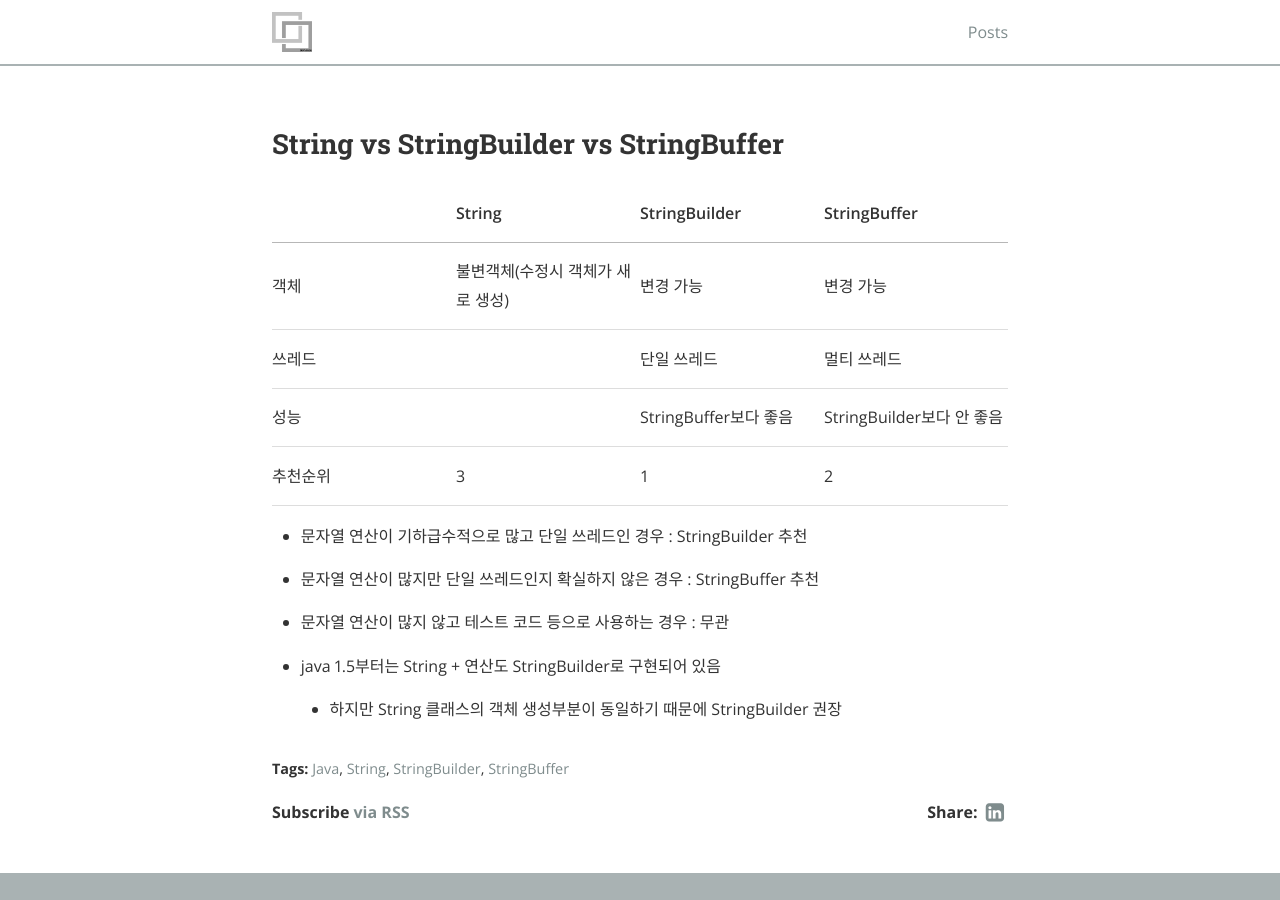
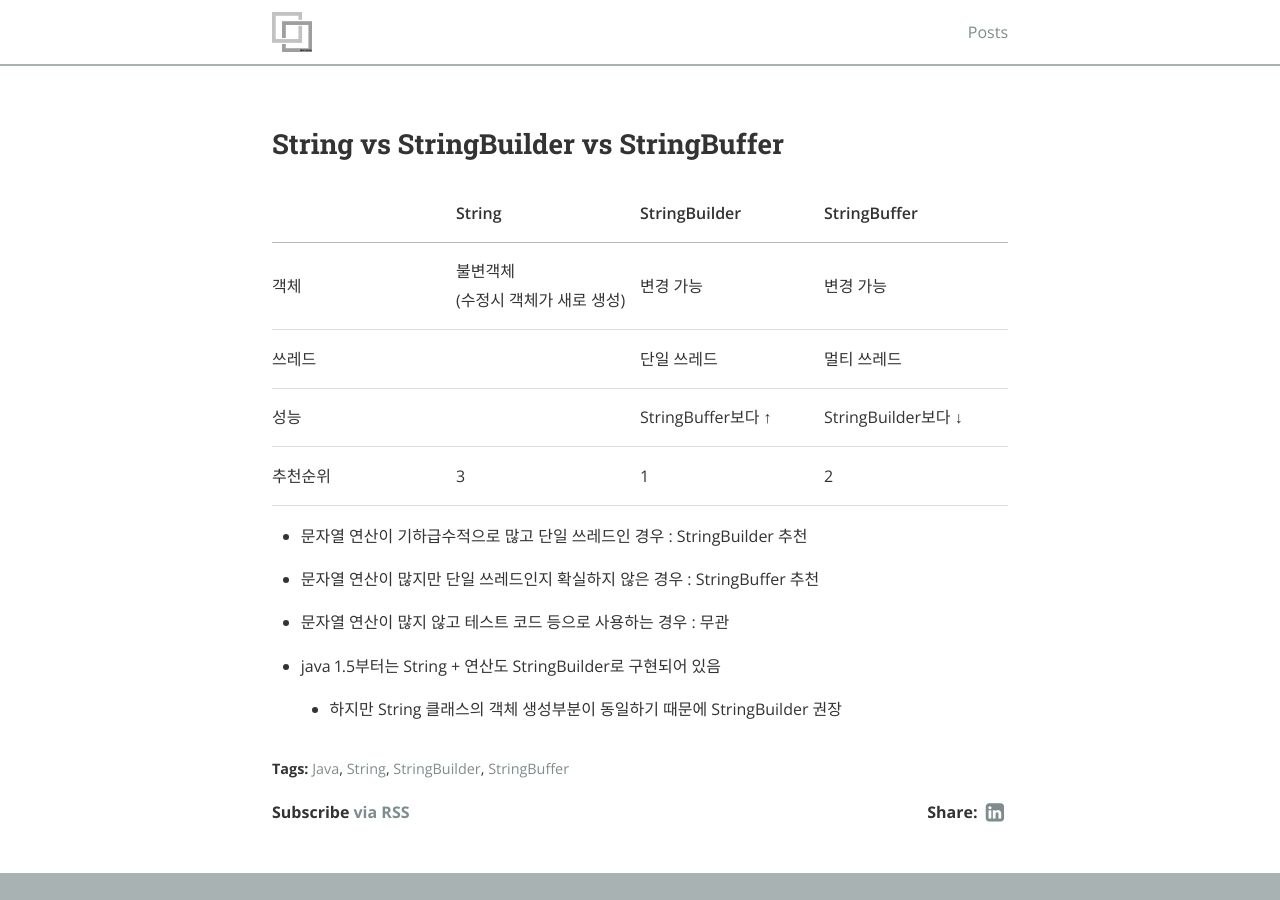
Before and after one commit to gptjs409/gptjs409.github.io, a Jekyll site: the page built from _posts/java/2019-08-01-Strings.md, in a window 1280 px wide and 900 px high, scrolled down 1276 px. Built offline with Jekyll 4.4.1, drawn with Linux system fonts in a browser that asks for light colours; nearby versions of some CDN libraries.

Commit message:
#2 2019-08-01-Strings.md

```diff
--- a/_posts/java/2019-08-01-Strings.md
+++ b/_posts/java/2019-08-01-Strings.md
@@ -62,9 +62,9 @@ sb.setLength(0); // 객체 초기화2
 
 ||String|StringBuilder|StringBuffer|
 |---|---|---|---|
-|객체|불변객체(수정시 객체가 새로 생성)|변경 가능|변경 가능|
+|객체|불변객체<br>(수정시 객체가 새로 생성)|변경 가능|변경 가능|
 |쓰레드||단일 쓰레드|멀티 쓰레드|
-|성능||StringBuffer보다 좋음|StringBuilder보다 안 좋음|
+|성능||StringBuffer보다 ↑|StringBuilder보다 ↓|
 |추천순위|3|1|2|
 
 - 문자열 연산이 기하급수적으로 많고 단일 쓰레드인 경우 : StringBuilder 추천
```
